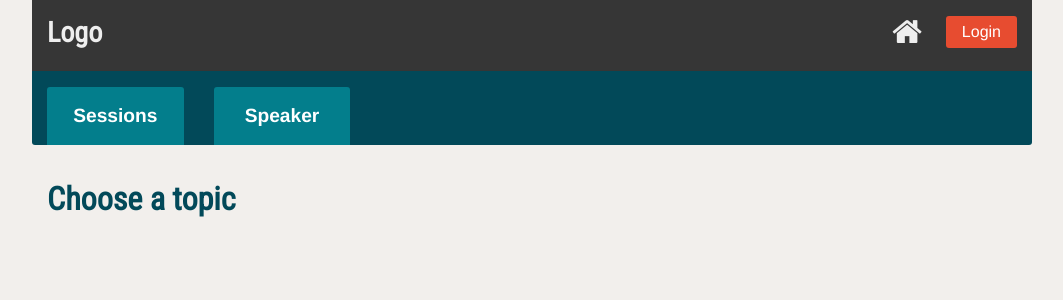
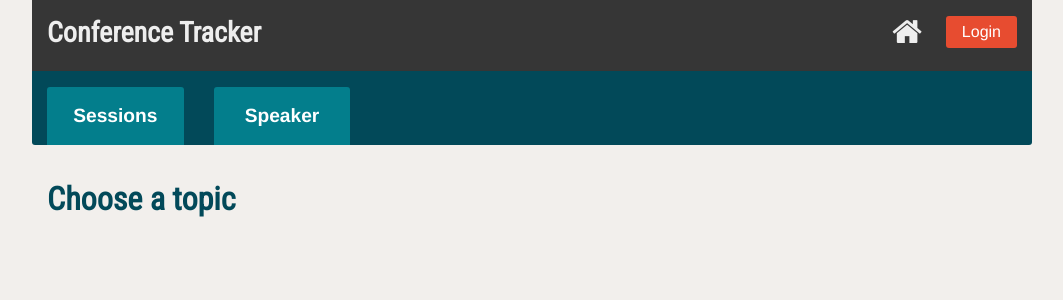
Before and after one commit to tddawson/conference-tracker, a Django app: page /general-conference/topics/ in a window 1280 px wide. Shown: the top 300 px of the page, without its empty margins (108-1171 px from the left). Run offline with Django 3.2, Linux system fonts and the light colour scheme; data that the repository does not hold is empty; some libraries are stand-ins or nearby versions.

Commit message:
Changed the name to 'Conference Tracker' and added the logout page.

```diff
--- a/tracker/templates/tracker/base.html
+++ b/tracker/templates/tracker/base.html
@@ -22,7 +22,7 @@
 }(document, 'script', 'facebook-jssdk'));</script>
 
 <div class="row" id="header">
-  <div class="small-4 large-10 columns"><h1><a href="/">Logo</a></h1></div>
+  <div class="small-4 large-10 columns"><h1><a href="/">Conference Tracker</a></h1></div>
   <div class="small-4 large-1 columns" id="home-button">
     <a href="/home/">
     {% if request.user.is_authenticated %}
```
